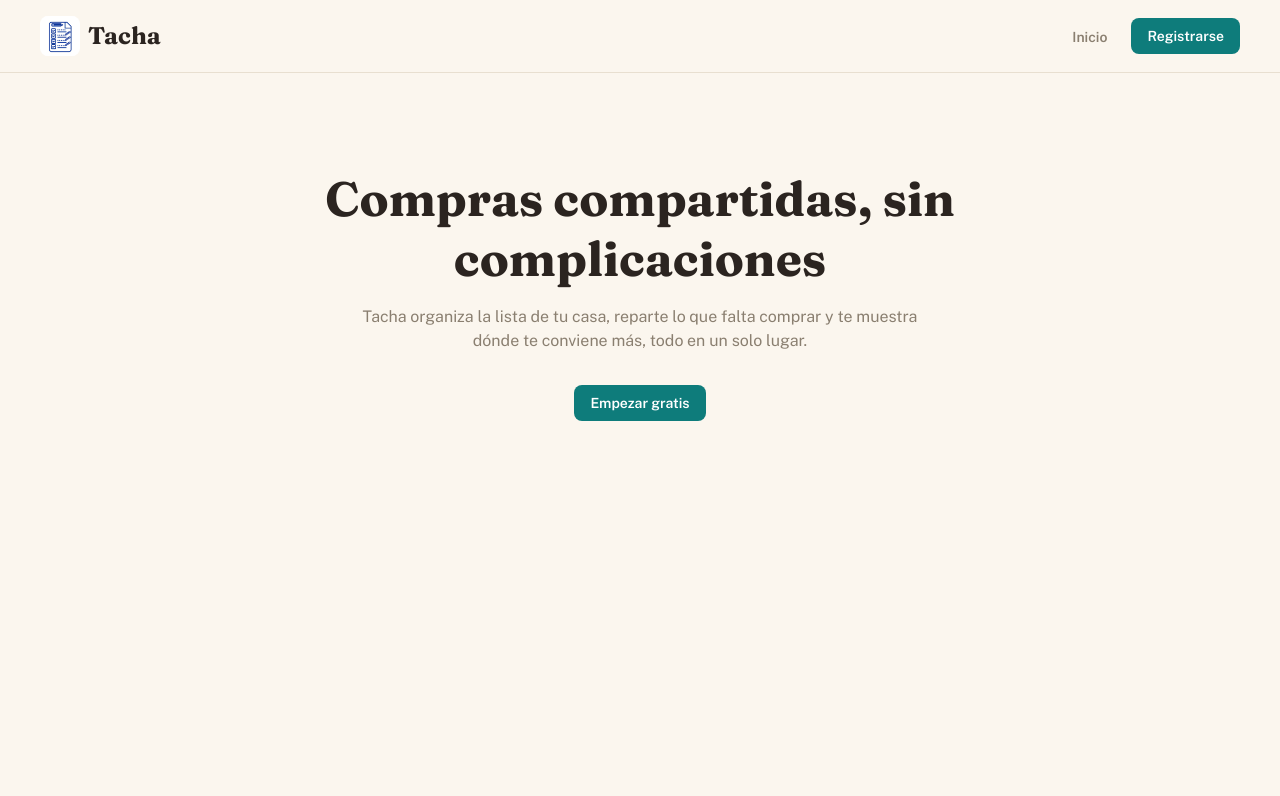
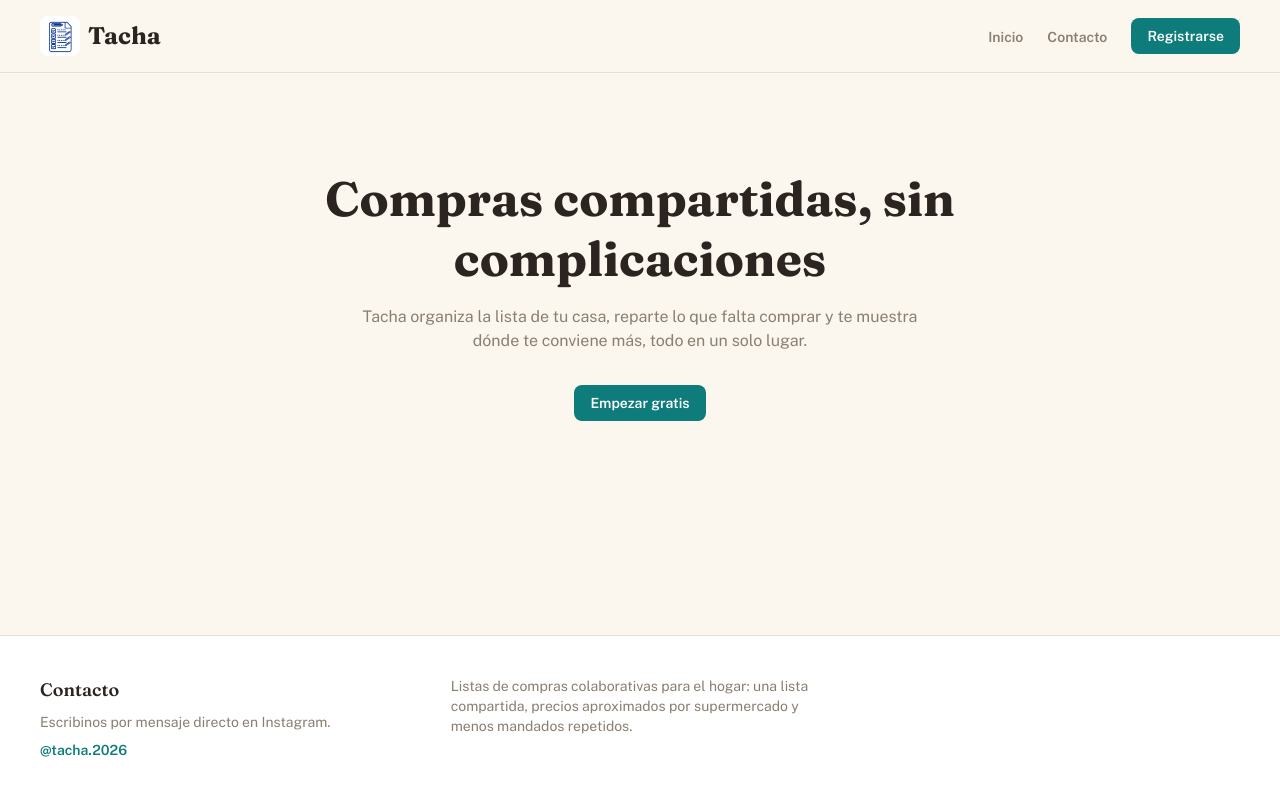
Before and after one commit to MarcosZam13/tacha, a Next.js app: page / in a window 1280 px wide. Shown: the top 796 px of the page. Built offline with nearby package versions, Linux system fonts and the light colour scheme.

Commit message:
feat(SCRUM-30): agregar información del pie de página

```diff
--- a/features/landing/Landing.tsx
+++ b/features/landing/Landing.tsx
@@ -1,4 +1,5 @@
 import { HeroSection } from "./components/HeroSection";
+import { PublicFooter } from "./components/PublicFooter";
 import { PublicNavbar } from "./components/PublicNavbar";
 
 /** Página de inicio pública. Cada región es un componente de components/. */
@@ -8,5 +9,6 @@ export const Landing = (): React.JSX.Element => (
     <main className="flex-1">
       <HeroSection />
     </main>
+    <PublicFooter />
   </div>
 );
--- /dev/null
+++ b/features/landing/components/PublicFooter.tsx
@@ -0,0 +1,23 @@
+import { FOOTER_TEXT, LANDING_SECTION_ID, TACHA_INSTAGRAM } from "../constants/landing.constants";
+
+export const PublicFooter = (): React.JSX.Element => (
+  <footer
+    id={LANDING_SECTION_ID.CONTACT}
+    className="grid gap-8 border-t border-tacha-border bg-tacha-surface px-4 py-10 md:grid-cols-3 md:px-10"
+  >
+
+    <section className="flex flex-col gap-2">
+      <h2 className="font-display text-lg font-semibold text-tacha-text">{FOOTER_TEXT.CONTACT_TITLE}</h2>
+      <p className="font-body text-sm text-tacha-textsec">{FOOTER_TEXT.CONTACT_DESCRIPTION}</p>
+      <a
+        href={TACHA_INSTAGRAM.URL}
+        target="_blank"
+        rel="noopener noreferrer"
+        className="font-body text-sm font-semibold text-tacha-teal hover:underline"
+      >
+        {TACHA_INSTAGRAM.HANDLE}
+      </a>
+    </section>
+     <p className="font-body text-sm text-tacha-textsec">{FOOTER_TEXT.DESCRIPTION}</p>
+  </footer>
+);
--- a/features/landing/constants/landing.constants.ts
+++ b/features/landing/constants/landing.constants.ts
@@ -3,6 +3,10 @@ import type { NavLink } from "../models/NavLink.interface";
 export const LANDING_ROUTE = {
   HOME: "/",
   REGISTER: "/registro",
+} as const;
+
+export const LANDING_SECTION_ID = {
+  CONTACT: "contacto",
 } as const;
 
 export const BRAND_LOGO = {
@@ -24,5 +28,20 @@ export const HERO_TEXT = {
   TITLE: "Compras compartidas, sin complicaciones",
 } as const;
 
-//Cada sección nueva agrega su enlace acá.
-export const NAV_LINKS: readonly NavLink[] = [{ href: LANDING_ROUTE.HOME, label: "Inicio" }];
+export const FOOTER_TEXT = {
+  CONTACT_DESCRIPTION: "Escribinos por mensaje directo en Instagram.",
+  CONTACT_TITLE: "Contacto",
+  DESCRIPTION:
+    "Listas de compras colaborativas para el hogar: una lista compartida, precios aproximados por supermercado y menos mandados repetidos.",
+} as const;
+
+export const TACHA_INSTAGRAM = {
+  HANDLE: "@tacha.2026",
+  URL: "https://www.instagram.com/tacha.2026/",
+} as const;
+
+// Cada sección nueva agrega su enlace acá.
+export const NAV_LINKS: readonly NavLink[] = [
+  { href: LANDING_ROUTE.HOME, label: "Inicio" },
+  { href: `${LANDING_ROUTE.HOME}#${LANDING_SECTION_ID.CONTACT}`, label: "Contacto" },
+];
```
